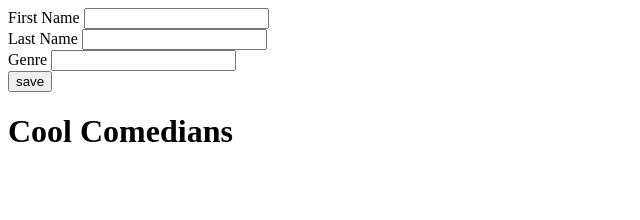
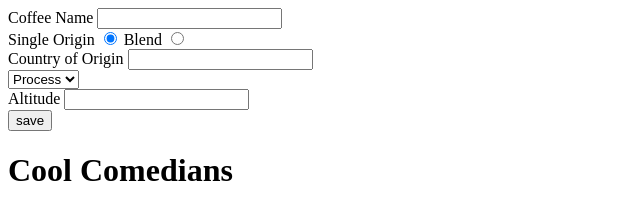
Before and after one commit to Astra-Gal/Brew_Ha_Coffee_hw, a plain HTML site: page index.html in a window 1280 px wide. Shown: the whole page, without its empty margins (0-640 px from the left). Drawn offline with Linux system fonts and the light colour scheme.

Commit message:
changed theme to coffee!

```diff
--- a/index.html
+++ b/index.html
@@ -3,27 +3,44 @@
 <head>
     <meta charset="UTF-8">
     <meta name="viewport" content="width=device-width, initial-scale=1.0">
-    <title>Cool Comedians</title>
+    <title>Brew Ha Coffee</title>
     <link rel="stylesheet" type="text/css" media="screen" href="css/main.css" />
     <script src="js/app.js"></script>
 </head>
 
 <body>
-    <form id="new-comedian-form">
+    <form id="new-coffee-form">
         <div id="form-wrapper">
             <div class="form-item">
-                <label for="first-name" class="primary">First Name</label>
-                <input type="text" id="first-name" required/>
+                <label for="coffee-name" class="primary">Coffee Name</label>
+                <input type="text" id="coffee-name" required/>
             </div>
 
             <div class="form-item">
-                <label for="last-name" class="primary">Last Name</label>
-                <input type="text" id="last-name" required/>
+                <label for="single-origin">Single Origin</label>
+                <input type="radio" name="origin-type" id="single-origin" value="Single-origin" checked="checked">
+
+                <label for="blend">Blend</label>
+                <input type="radio" name="origin-type" id="blend" value="Blend">
             </div>
 
             <div class="form-item">
-                <label for="genre" class="primary">Genre</label>
-                <input type="text" id="genre" required/>
+                <label for="country-of-origin" class="primary">Country of Origin</label>
+                <input type="text" id="country-of-origin" required/>
+            </div>
+
+            <div class="form-item">
+                <select id="process-select">
+                    <option disabled selected>Process</option>
+                    <option value="Washed">Washed</option>
+                    <option value="Natural">Natural</option>
+                    <option value="Honey">Honey</option>
+                </select>
+            </div>
+
+            <div class="form-item">
+                <label for="altitude" class="primary">Altitude</label>
+                <input type="text" id="altitude" required/>
             </div>
         </div>
         <input type="submit" value="save"/>
```
